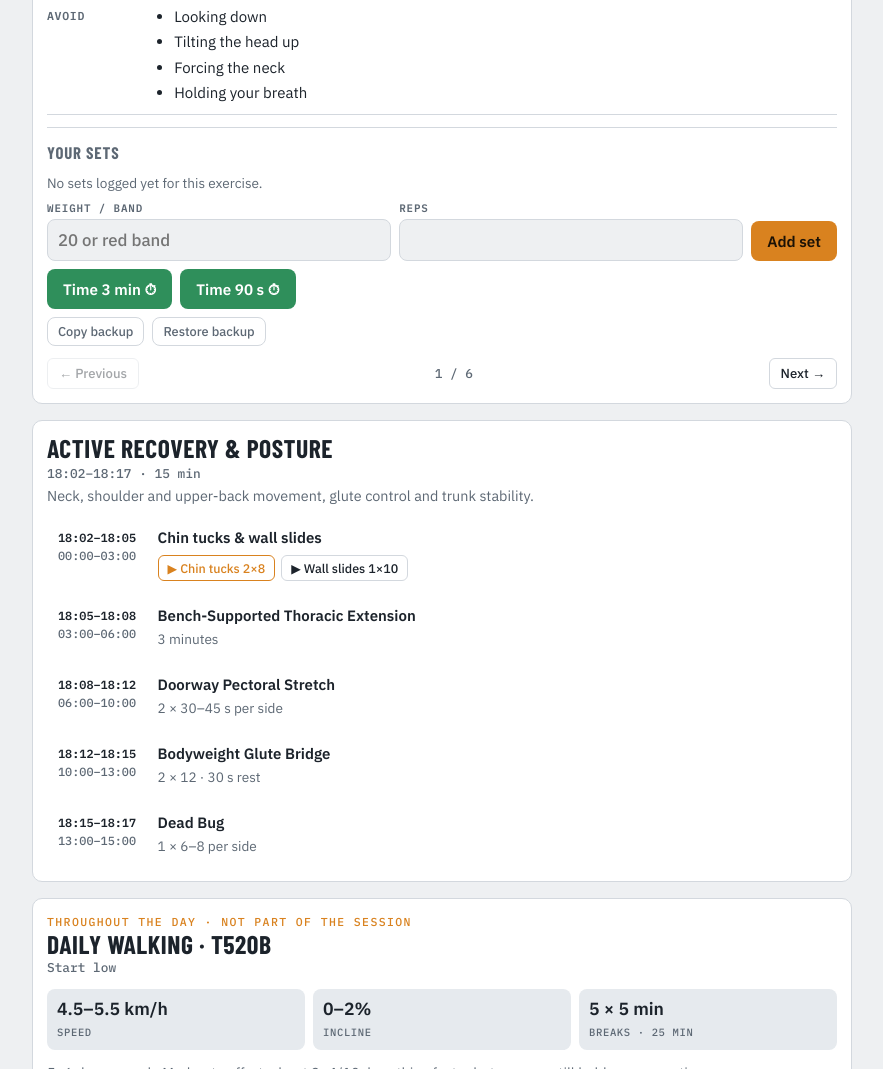
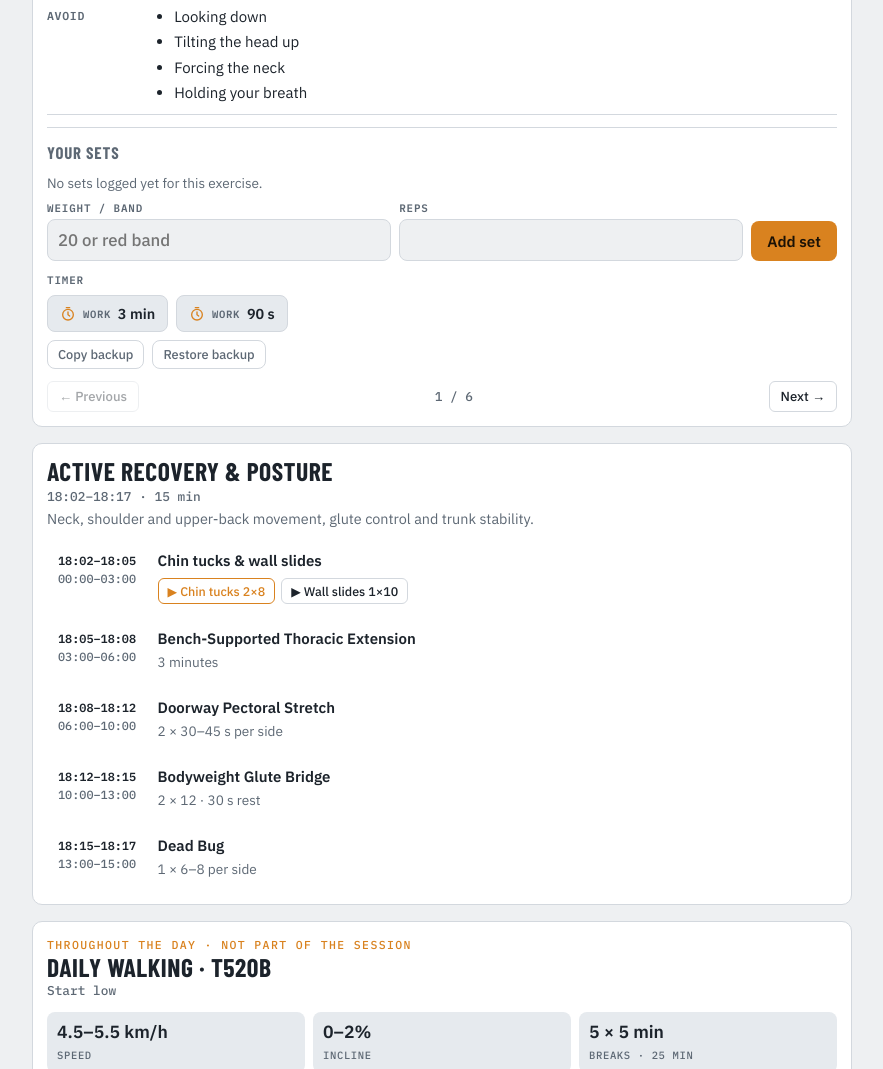
Before and after one commit to kromarturo/gym, a plain HTML site: page index.html in a window 1280 px wide. Shown: the part 1062-2131 px from the top of the page, without its empty margins (198-1081 px from the left). Drawn offline with Linux system fonts and the light colour scheme.

Commit message:
Add files via upload

```diff
--- a/index.html
+++ b/index.html
@@ -1074,6 +1074,13 @@ header{position:relative}
 })();
 </script>
 <style>
+.tl{font:600 .68rem var(--mono);letter-spacing:.08em;text-transform:uppercase;color:var(--muted);margin-top:4px}
+.tbar{display:flex;flex-wrap:wrap;gap:8px}
+.tbtn{display:inline-flex;align-items:center;gap:7px;padding:8px 12px;border:1px solid var(--line);border-radius:8px;background:var(--soft);color:var(--ink);text-decoration:none;font:500 .9rem var(--text)}
+.tbtn svg{width:16px;height:16px;fill:none;stroke:currentColor;stroke-width:2;stroke-linecap:round;color:var(--accent)}
+.tbtn span{font:600 .66rem var(--mono);letter-spacing:.06em;text-transform:uppercase;color:var(--muted)}
+.tbtn b{font-weight:600;font-variant-numeric:tabular-nums}
+.tbtn:active{background:var(--line)}
 .lift{display:grid;gap:8px;border-top:1px solid var(--line);padding-top:12px}
 .lift h3{margin:0}.lift .last{font-size:.85rem;color:var(--muted)}.lift .last b{color:var(--ink);font-weight:600}
 .lform{display:grid;grid-template-columns:1fr 1fr auto;gap:8px;align-items:end}
@@ -1108,8 +1115,8 @@ window.renderLift=function(id,msg){
     {const m=String(cur&&cur.block||"").match(/(\d+):(\d+)\s*[–-]\s*(\d+):(\d+)/);if(m){const d=((+m[3]*60+ +m[4])-(+m[1]*60+ +m[2]))*60;if(d>0&&!work.includes(d))work.unshift(d);}}
     {const X=(window.SUBX||{})[String(cur&&cur.block||"")];if(X&&work.length){const per=Math.max(15,Math.round(work[0]/X.n/15)*15);if(X.rest){if(!rest.includes(X.rest))rest.push(X.rest)}else if(!work.includes(per))work.splice(1,0,per);}}
     if(!rest.length&&!work.length)rest.push(60,90);
-    const lab=x=>x>=60&&x%60===0?x/60+" min":x+" s",btn=(x,t,c)=>`<a class="ladd" style="text-decoration:none;display:inline-block;${c}" href="shortcuts://run-shortcut?name=Gym%20Rest&input=text&text=${x}">${t} ${lab(x)} ⏱</a>`;
-    return `<div class="lbk">${work.map(x=>btn(x,"Time","background:var(--good);color:#fff")).join("")}${rest.map(x=>btn(x,"Rest","")).join("")}</div>`})()}
+    const lab=x=>x>=60&&x%60===0?x/60+" min":x+" s",btn=(x,t)=>`<a class="tbtn" href="shortcuts://run-shortcut?name=Gym%20Rest&input=text&text=${x}"><svg viewBox="0 0 24 24" aria-hidden="true"><circle cx="12" cy="13" r="8"/><path d="M12 9v4l2.5 2M9.5 2.5h5"/></svg><span>${t}</span><b>${lab(x)}</b></a>`;
+    return `<div class="tl">Timer</div><div class="tbar">${work.map(x=>btn(x,"Work")).join("")}${rest.map(x=>btn(x,"Rest")).join("")}</div>`})()}
   <div class="lbk"><button id="lcp" type="button">Copy backup</button><button id="lim" type="button">Restore backup</button></div>
   <div id="lio" hidden><textarea id="ltx" placeholder="Paste a backup here"></textarea><div class="lbk" style="margin-top:6px"><button id="lgo" type="button">Restore</button></div></div>`;
   $("lf").onsubmit=e=>{e.preventDefault();const w=$("lw").value.trim(),r=parseInt($("lr").value,10);
--- a/sw.js
+++ b/sw.js
@@ -1,4 +1,4 @@
-const C="gym-v9",F=["./", "index.html", "manifest.webmanifest", "apple-touch-icon.png", "icon-512.png", "barlow-condensed-latin-600-normal.woff2", "barlow-condensed-latin-700-normal.woff2", "ibm-plex-mono-latin-500-normal.woff2", "ibm-plex-mono-latin-600-normal.woff2", "ibm-plex-sans-latin-400-normal.woff2", "ibm-plex-sans-latin-500-normal.woff2", "ibm-plex-sans-latin-600-normal.woff2"];
+const C="gym-v10",F=["./", "index.html", "manifest.webmanifest", "apple-touch-icon.png", "icon-512.png", "barlow-condensed-latin-600-normal.woff2", "barlow-condensed-latin-700-normal.woff2", "ibm-plex-mono-latin-500-normal.woff2", "ibm-plex-mono-latin-600-normal.woff2", "ibm-plex-sans-latin-400-normal.woff2", "ibm-plex-sans-latin-500-normal.woff2", "ibm-plex-sans-latin-600-normal.woff2"];
 self.addEventListener("install",e=>{e.waitUntil(caches.open(C).then(c=>c.addAll(F)));self.skipWaiting()});
 self.addEventListener("activate",e=>{e.waitUntil(caches.keys().then(k=>Promise.all(k.filter(x=>x!==C).map(x=>caches.delete(x)))));self.clients.claim()});
 self.addEventListener("fetch",e=>{if(e.request.method!=="GET")return;
```
